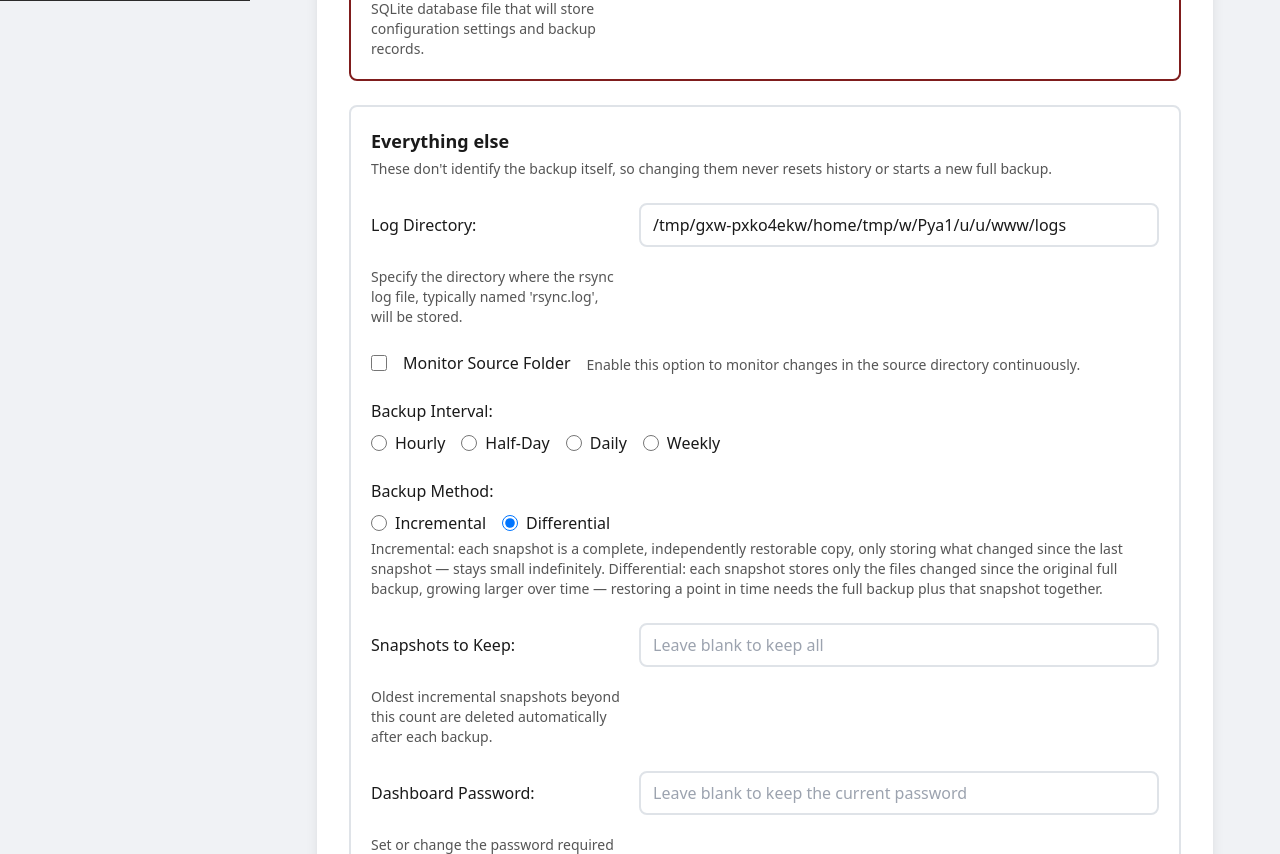
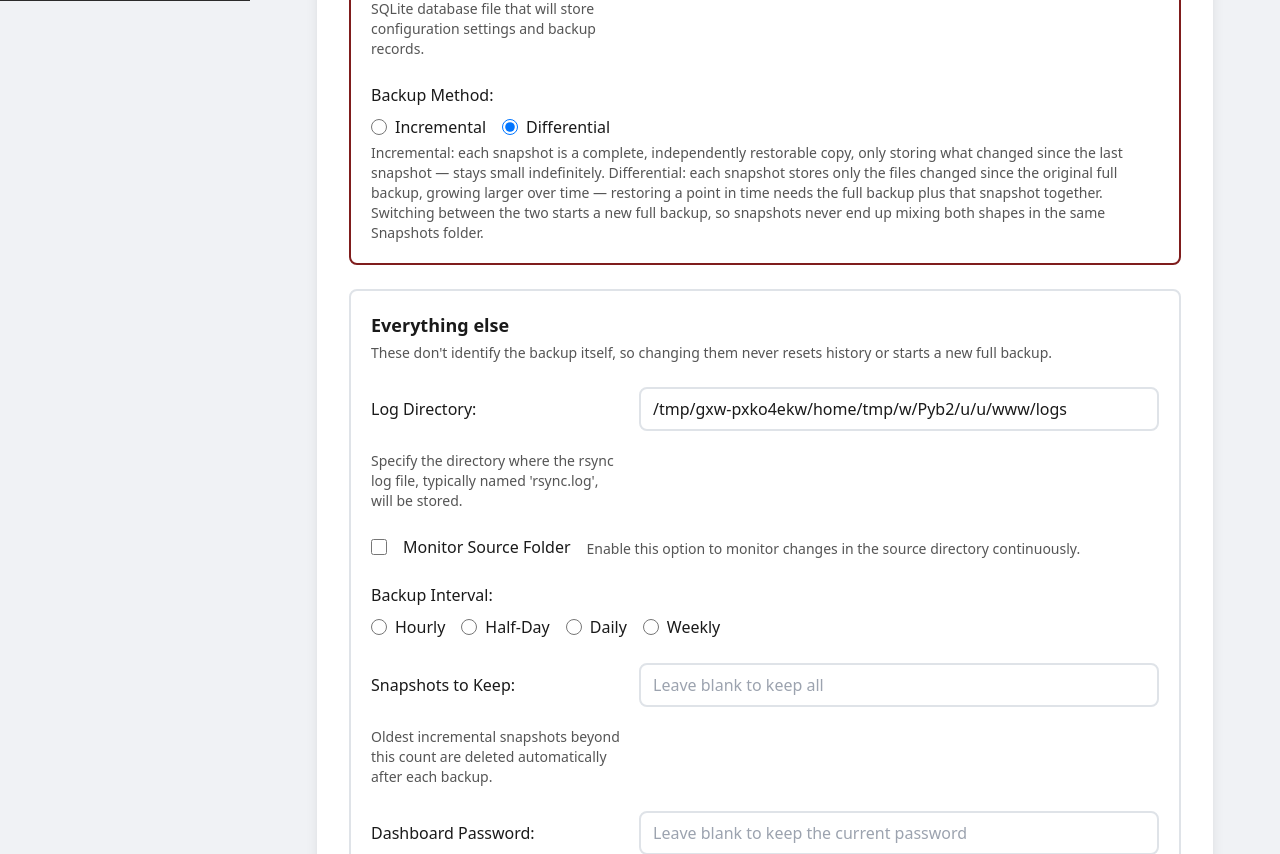
Before and after one commit to Cuban100/FolderW, a FastAPI app: page /settings in a window 1280 px wide. Shown: the part 799-1653 px from the top of the page. Run offline with FastAPI, Linux system fonts and the light colour scheme; parts of the project's set-up code (start-up, migrations or seed data) failed here and were passed over; some libraries are stand-ins or nearby versions.

Commit message:
Backup Method change now also starts a fresh full backup
Requested: move Backup Method (and consider Monitor Source Folder)
into the "starts a new backup" group on Settings. Backup Method makes
the cut since incremental (--link-dest, complete-tree snapshots) and
differential (--compare-dest, delta-only snapshots) produce different
snapshot shapes -- switching mid-stream would otherwise mix both under
the same Snapshots folder. Monitor Source Folder stays in "Everything
else": toggling it only changes how backups are triggered, not what
gets backed up, so there's no technical reason for it to reset
anything.

Extended the same old_identity/new_identity tuple (server.py and
setup.py) that already gates reset_backup_history()/
clear_persisted_checks() to include BACKUP_METHOD, and moved the
Backup Method fields into settings.html's red-bordered group to match.

Co-Authored-By: Claude Sonnet 5 <noreply@anthropic.com>

```diff
--- a/server.py
+++ b/server.py
@@ -839,11 +839,18 @@ async def submit_settings(
 
     # Captured before save_env_values overwrites .env, so we can tell
     # afterward whether the backup identity itself changed (as opposed to,
-    # say, just the snapshot retention count or interval).
+    # say, just the snapshot retention count or interval). BACKUP_METHOD
+    # is included too: switching between incremental (--link-dest, each
+    # snapshot a complete tree) and differential (--compare-dest, each
+    # snapshot a delta against the original) mid-stream would otherwise
+    # leave a mix of both snapshot shapes under the same Snapshots
+    # folder, which cleanup_old_snapshots()/list_backups() don't
+    # distinguish between.
     old_identity = (
         load_env_value('SRC_DIR'),
         load_env_value('BASE_DIR'),
         load_env_value('FULL_NAME'),
+        load_env_value('BACKUP_METHOD'),
     )
 
     def _settings_error(error, max_snapshots_value):
@@ -949,7 +956,7 @@ async def submit_settings(
     if new_values["DATABASE"]:
         create_all_tables(new_values["DATABASE"])
 
-        new_identity = (new_values["SRC_DIR"], new_values["BASE_DIR"], new_values["FULL_NAME"])
+        new_identity = (new_values["SRC_DIR"], new_values["BASE_DIR"], new_values["FULL_NAME"], new_values["BACKUP_METHOD"])
         if new_identity != old_identity:
             # Pointed FolderW at a different backup (source, destination, or
             # container folder) — old session/change/statistics history
--- a/templates/settings.html
+++ b/templates/settings.html
@@ -110,6 +110,22 @@
                                 <input type="text" id="database" name="database" class="col-span-2 border-2 border-[var(--border)] rounded-lg px-3 py-2 bg-[var(--surface)] text-[var(--text)]" value="{{ database or '' }}">
                                 <div class="text-sm text-[var(--text-muted)] mt-1">Specify the name and location of the SQLite database file that will store configuration settings and backup records.</div>
                             </div>
+                            <div>
+                                <label class="block text-[var(--text)] font-medium mb-2">Backup Method:</label>
+                                <div class="flex space-x-4">
+                                    <label class="inline-flex items-center">
+                                        <input type="radio" id="backup_method_incremental" name="backup_method" value="incremental" class="form-radio h-4 w-4 text-blue-600" {% if backup_method == 'incremental' %}checked{% endif %}>
+                                        <span class="ml-2 text-[var(--text)]">Incremental</span>
+                                    </label>
+                                    <label class="inline-flex items-center">
+                                        <input type="radio" id="backup_method_differential" name="backup_method" value="differential" class="form-radio h-4 w-4 text-blue-600" {% if backup_method != 'incremental' %}checked{% endif %}>
+                                        <span class="ml-2 text-[var(--text)]">Differential</span>
+                                    </label>
+                                </div>
+                                <div class="text-sm text-[var(--text-muted)] mt-1">
+                                    Incremental: each snapshot is a complete, independently restorable copy, only storing what changed since the last snapshot &mdash; stays small indefinitely. Differential: each snapshot stores only the files changed since the original full backup, growing larger over time &mdash; restoring a point in time needs the full backup plus that snapshot together. Switching between the two starts a new full backup, so snapshots never end up mixing both shapes in the same Snapshots folder.
+                                </div>
+                            </div>
                         </div>
 
                         <div class="rounded-lg border-2 border-[var(--border)] p-5 space-y-6">
@@ -151,23 +167,6 @@
                                             <span class="ml-2 text-[var(--text)]">Weekly</span>
                                         </label>
                                     </div>
-                                </div>
-                            </div>
-
-                            <div>
-                                <label class="block text-[var(--text)] font-medium mb-2">Backup Method:</label>
-                                <div class="flex space-x-4">
-                                    <label class="inline-flex items-center">
-                                        <input type="radio" id="backup_method_incremental" name="backup_method" value="incremental" class="form-radio h-4 w-4 text-blue-600" {% if backup_method == 'incremental' %}checked{% endif %}>
-                                        <span class="ml-2 text-[var(--text)]">Incremental</span>
-                                    </label>
-                                    <label class="inline-flex items-center">
-                                        <input type="radio" id="backup_method_differential" name="backup_method" value="differential" class="form-radio h-4 w-4 text-blue-600" {% if backup_method != 'incremental' %}checked{% endif %}>
-                                        <span class="ml-2 text-[var(--text)]">Differential</span>
-                                    </label>
-                                </div>
-                                <div class="text-sm text-[var(--text-muted)] mt-1">
-                                    Incremental: each snapshot is a complete, independently restorable copy, only storing what changed since the last snapshot &mdash; stays small indefinitely. Differential: each snapshot stores only the files changed since the original full backup, growing larger over time &mdash; restoring a point in time needs the full backup plus that snapshot together.
                                 </div>
                             </div>
 
```
Also changed, not shown: setup.py (+7 -2 lines).
